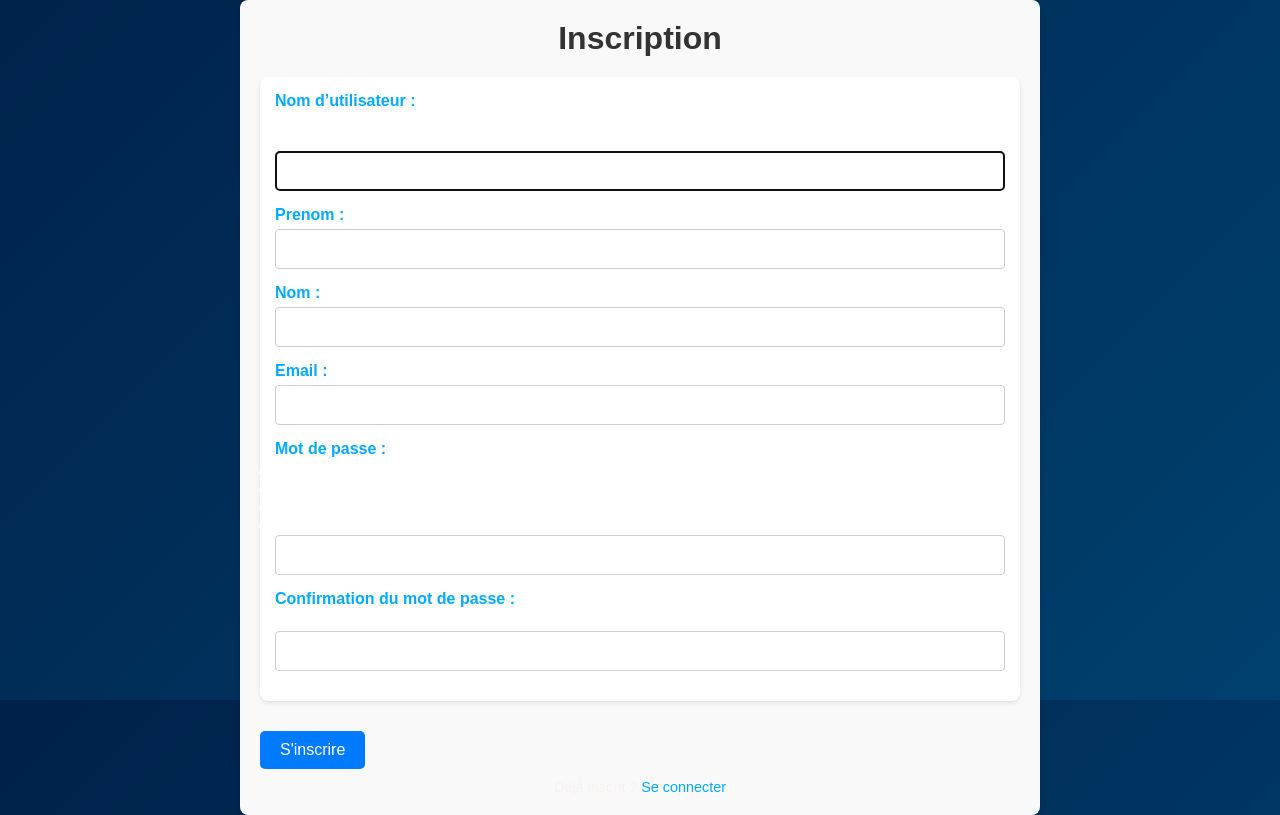
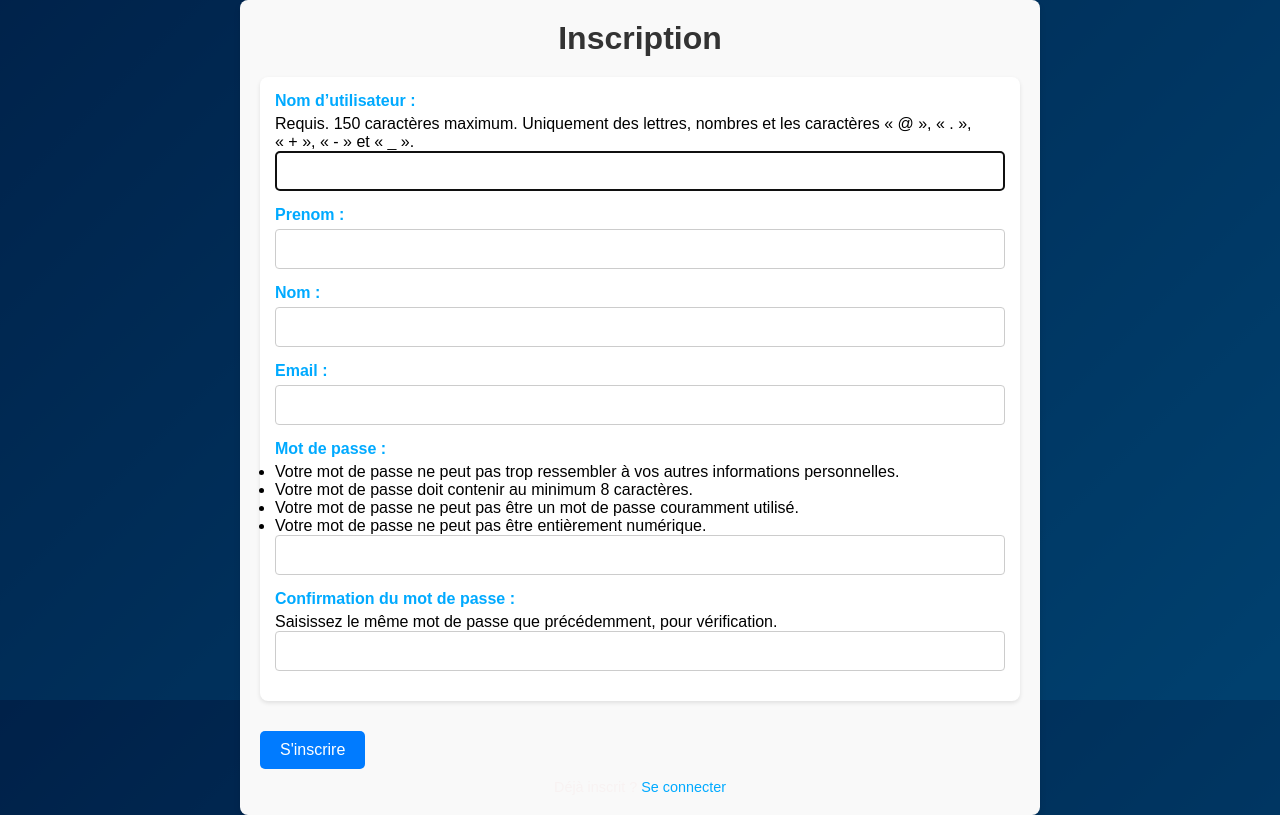
Before and after one commit to Megapixel-code/school-Django, a Django app: page /incription/ in a window 1280 px wide. Shown: the part 100-915 px from the top of the page. Run offline with Django 5.2, Linux system fonts and the light colour scheme.

Commit message:
Update styles.css

```diff
--- a/assets/css/styles.css
+++ b/assets/css/styles.css
@@ -657,3 +657,7 @@ input[type="checkbox"] {
   form label{
     color: #00aaff;
   }
+
+  .form-group div div {
+    color: #000
+  }
```
